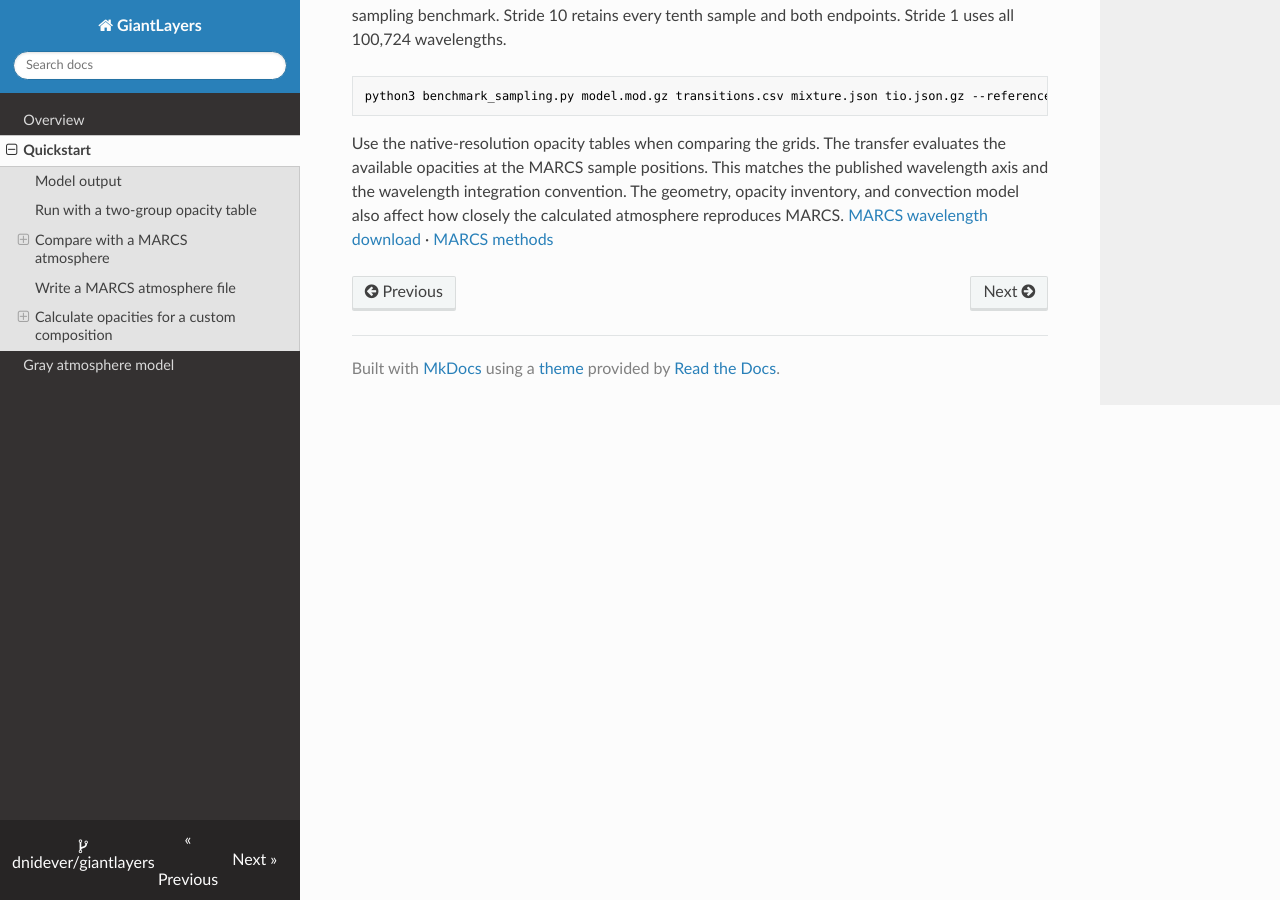
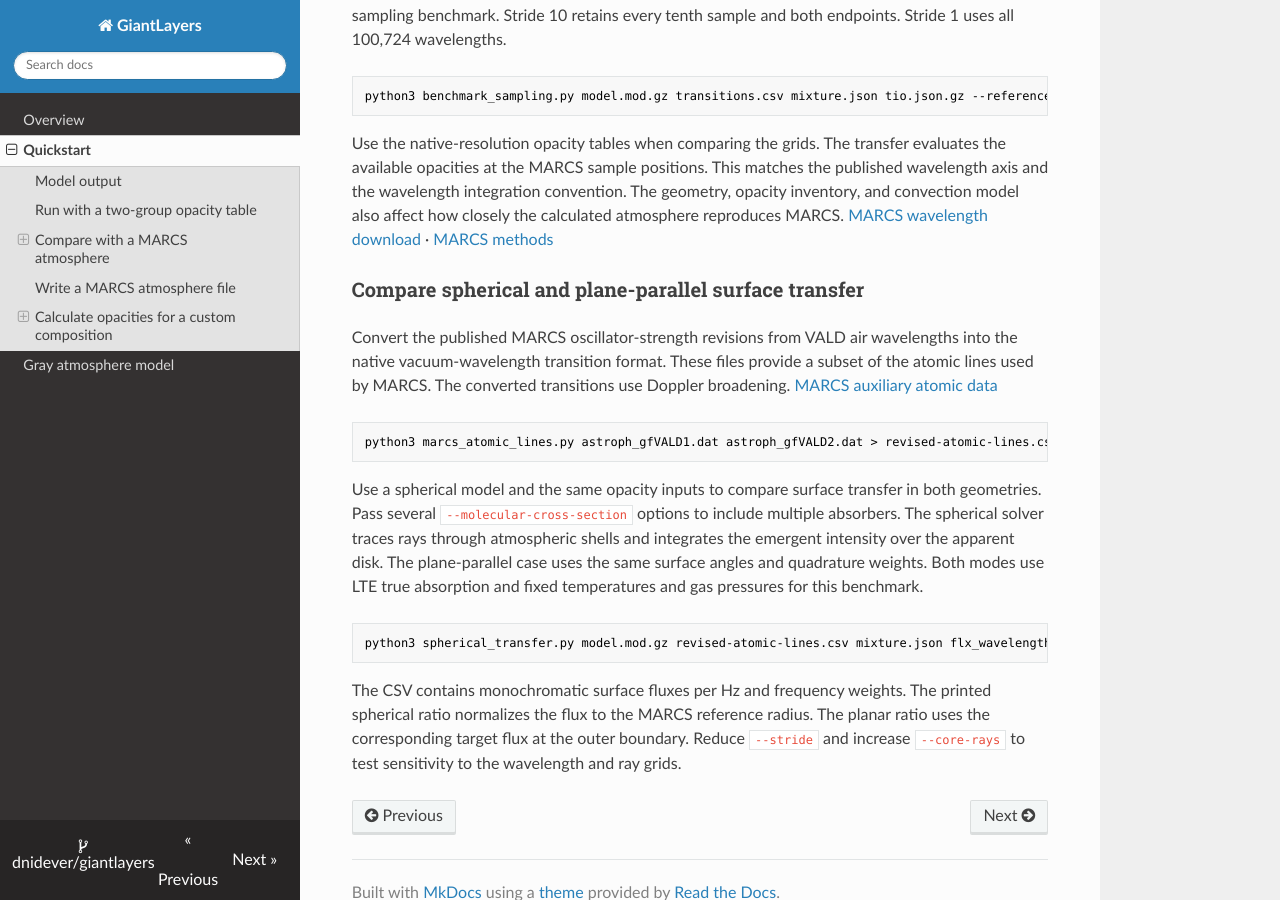
Before and after one commit to dnidever/giantlayers, an MkDocs documentation site: the page built from docs/quickstart.md, in a window 1280 px wide and 900 px high, scrolled down 5308 px. Built offline with MkDocs 1.6.1, drawn with Linux system fonts in a browser that asks for light colours; nearby versions of some CDN libraries.

Commit message:
Document the spherical transfer and atomic line benchmark

````diff
--- a/docs/quickstart.md
+++ b/docs/quickstart.md
@@ -166,3 +166,19 @@ python3 benchmark_sampling.py model.mod.gz transitions.csv mixture.json tio.json
 ```
 
 Use the native-resolution opacity tables when comparing the grids. The transfer evaluates the available opacities at the MARCS sample positions. This matches the published wavelength axis and the wavelength integration convention. The geometry, opacity inventory, and convection model also affect how closely the calculated atmosphere reproduces MARCS. [MARCS wavelength download](https://marcs.astro.uu.se/docs.html) · [MARCS methods](https://arxiv.org/abs/0805.0554)
+
+### Compare spherical and plane-parallel surface transfer
+
+Convert the published MARCS oscillator-strength revisions from VALD air wavelengths into the native vacuum-wavelength transition format. These files provide a subset of the atomic lines used by MARCS. The converted transitions use Doppler broadening. [MARCS auxiliary atomic data](https://marcs.astro.uu.se/docs.html#Auxiliary)
+
+```sh
+python3 marcs_atomic_lines.py astroph_gfVALD1.dat astroph_gfVALD2.dat > revised-atomic-lines.csv
+```
+
+Use a spherical model and the same opacity inputs to compare surface transfer in both geometries. Pass several `--molecular-cross-section` options to include multiple absorbers. The spherical solver traces rays through atmospheric shells and integrates the emergent intensity over the apparent disk. The plane-parallel case uses the same surface angles and quadrature weights. Both modes use LTE true absorption and fixed temperatures and gas pressures for this benchmark.
+
+```sh
+python3 spherical_transfer.py model.mod.gz revised-atomic-lines.csv mixture.json flx_wavelengths.vac.gz --stride 50 --core-rays 24 --molecular-cross-section tio.json.gz > spherical-comparison.csv
+```
+
+The CSV contains monochromatic surface fluxes per Hz and frequency weights. The printed spherical ratio normalizes the flux to the MARCS reference radius. The planar ratio uses the corresponding target flux at the outer boundary. Reduce `--stride` and increase `--core-rays` to test sensitivity to the wavelength and ray grids.
````
